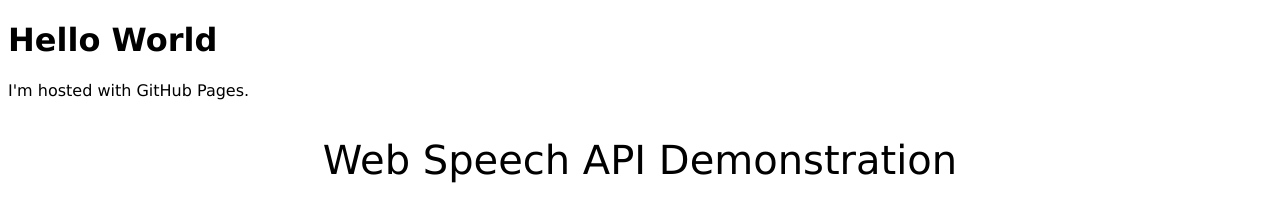
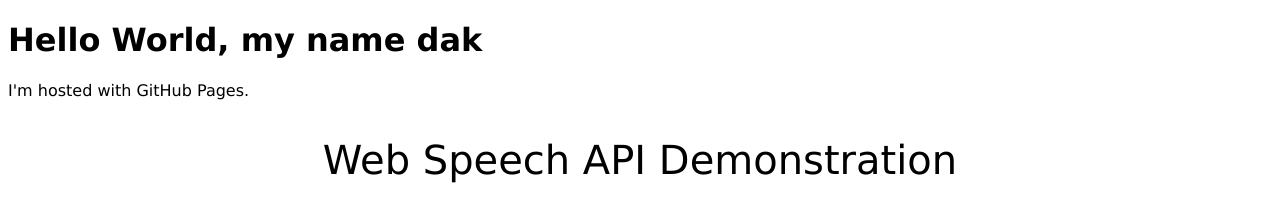
Before and after one commit to ZachariasDejene/ZachariasDejene.github.io, a plain HTML site: page index.html in a window 1280 px wide. Shown: the top 216 px of the page. Drawn offline with Linux system fonts and the light colour scheme.

Commit message:
Update index.html

```diff
--- a/index.html
+++ b/index.html
@@ -1,7 +1,7 @@
 <!DOCTYPE html>
 <html>
 <body>
-<h1>Hello World</h1>
+<h1>Hello World, my name dak</h1>
 <p>I'm hosted with GitHub Pages.</p>
 </body>
 </html>
```
